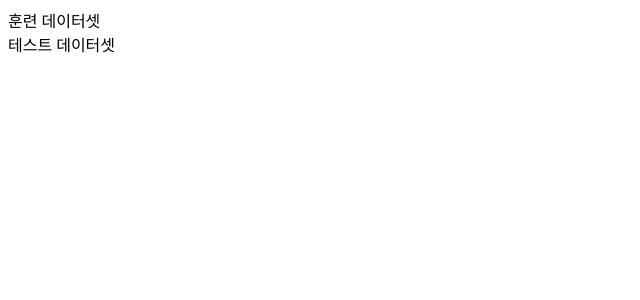
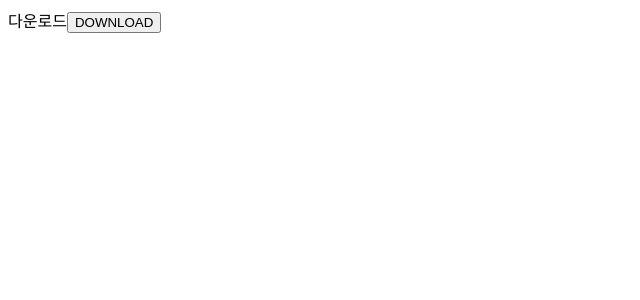
Before and after one commit to CodeSoom/Dataground-Frontend, a React app: page / in a window 1280 px wide. Shown: the top 300 px of the page, without its empty margins (0-640 px from the left). Built offline with nearby package versions, Linux system fonts and the light colour scheme.

Commit message:
feat: Download 버튼 기능 구현

```diff
--- a/src/Download.jsx
+++ b/src/Download.jsx
@@ -1,10 +1,21 @@
 import React from 'react';
 
+import { saveAs } from 'file-saver';
+
 export default function Download() {
+  // 임시적인 데이터
+  const blob = new Blob(['dataset'], { type: 'text/plain' });
+
+  function handleClick() {
+    saveAs(blob);
+  }
+
   return (
     <div>
-      <div>훈련 데이터셋</div>
-      <div>테스트 데이터셋</div>
+      <span>다운로드</span>
+      <button type="button" onClick={handleClick}>
+        DOWNLOAD
+      </button>
     </div>
   );
 }
```
Also changed, not shown: 1 other file (tests, documents, lock files or other folders).
